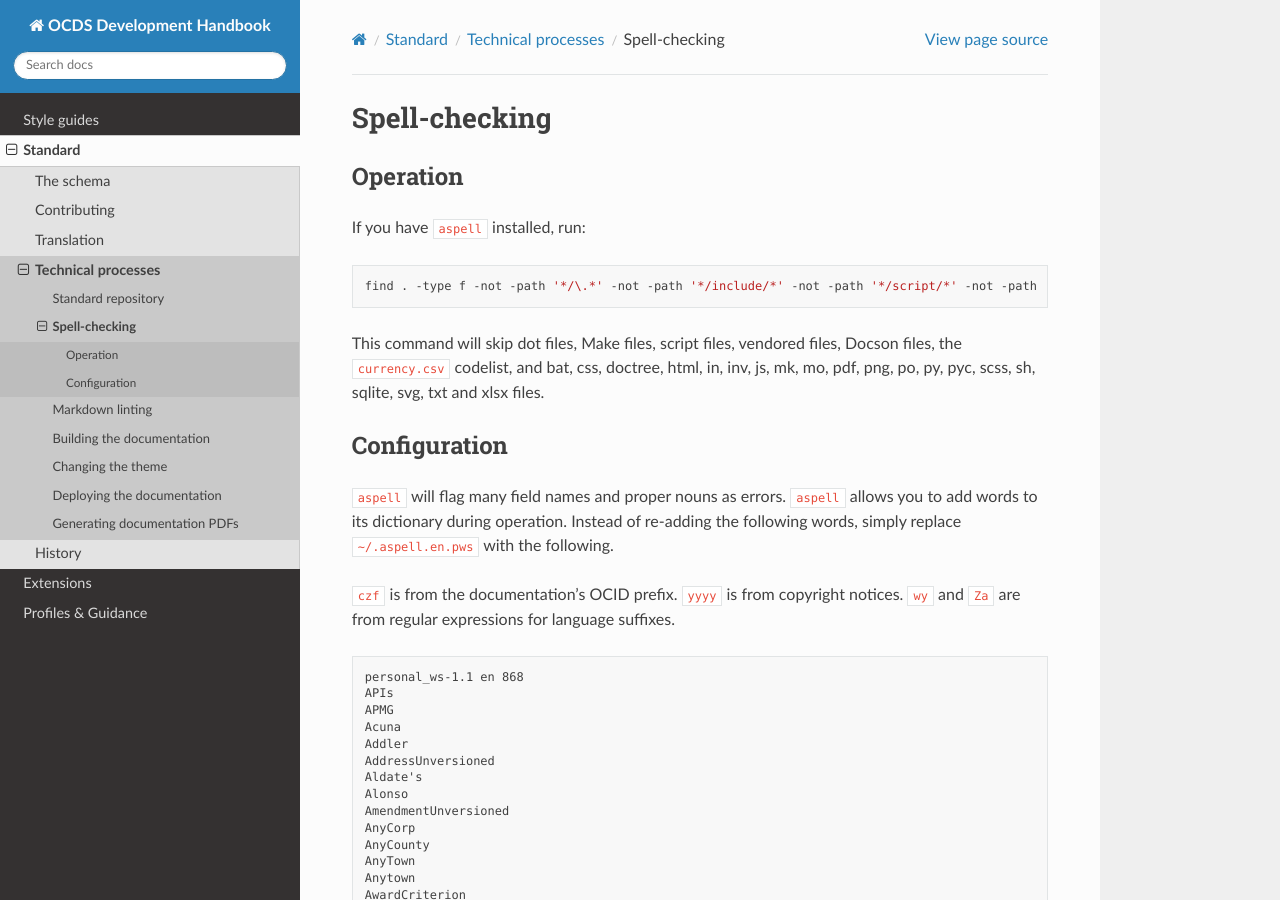
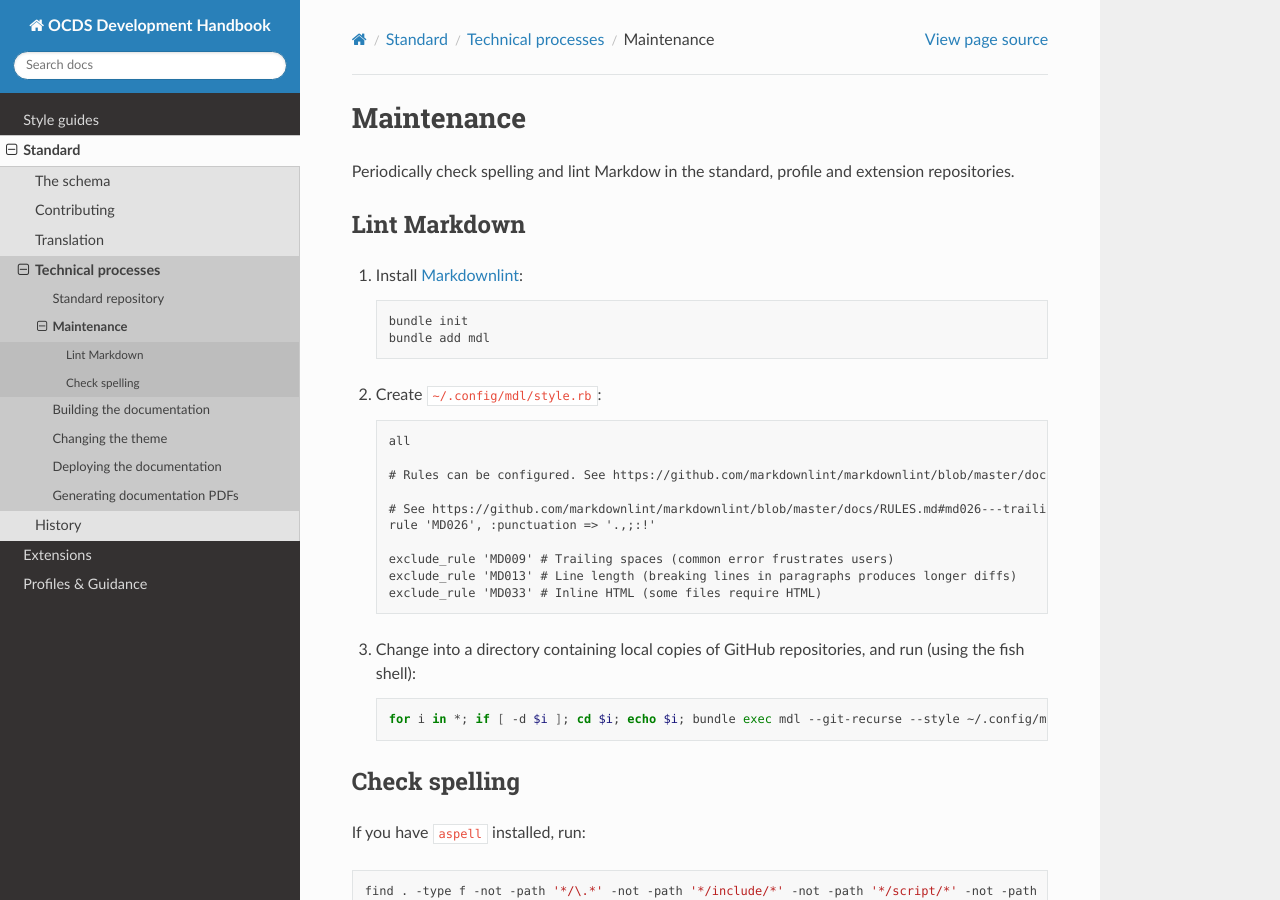
Before and after one commit to open-contracting/standard-development-handbook, a Sphinx documentation site: the page built from docs/standard/technical/maintain.rst, in a window 1280 px wide and 900 px high. Built offline with Sphinx 7.4.7 and the Read the Docs theme 2.0.0, drawn with Linux system fonts in a browser that asks for light colours.

Commit message:
Merge spellcheck and lint into new maintain page

```diff
--- a/docs/standard/technical/index.rst
+++ b/docs/standard/technical/index.rst
@@ -8,8 +8,7 @@ The `standard-maintenance-scripts <https://github.com/open-contracting/standard-
    :glob:
 
    repository
-   spellcheck
-   lint
+   maintain
    build
    theme
    deployment
--- a/docs/standard/technical/spellcheck.rst
+++ b/docs/standard/technical/maintain.rst
@@ -1,8 +1,41 @@
-Spell-checking
-==============
+Maintenance
+===========
 
-Operation
----------
+Periodically check spelling and lint Markdow in the standard, profile and extension repositories.
+
+Lint Markdown
+-------------
+
+1. Install `Markdownlint <https://github.com/markdownlint/markdownlint>`__:
+
+   .. code-block:: shell
+
+       bundle init
+       bundle add mdl
+
+2. Create ``~/.config/mdl/style.rb``:
+
+   .. code-block:: none
+
+       all
+
+       # Rules can be configured. See https://github.com/markdownlint/markdownlint/blob/master/docs/RULES.md
+
+       # See https://github.com/markdownlint/markdownlint/blob/master/docs/RULES.md#md026---trailing-punctuation-in-header
+       rule 'MD026', :punctuation => '.,;:!'
+
+       exclude_rule 'MD009' # Trailing spaces (common error frustrates users)
+       exclude_rule 'MD013' # Line length (breaking lines in paragraphs produces longer diffs)
+       exclude_rule 'MD033' # Inline HTML (some files require HTML)
+
+3. Change into a directory containing local copies of GitHub repositories, and run (using the fish shell):
+
+   .. code-block:: fish
+
+       for i in *; if [ -d $i ]; cd $i; echo $i; bundle exec mdl --git-recurse --style ~/.config/mdl/style.rb .; cd ..; end; end
+
+Check spelling
+--------------
 
 If you have ``aspell`` installed, run:
 
@@ -13,7 +46,7 @@ If you have ``aspell`` installed, run:
 This command will skip dot files, Make files, script files, vendored files, Docson files, the ``currency.csv`` codelist, and bat, css, doctree, html, in, inv, js, mk, mo, pdf, png, po, py, pyc, scss, sh, sqlite, svg, txt and xlsx files.
 
 Configuration
--------------
+~~~~~~~~~~~~~
 
 ``aspell`` will flag many field names and proper nouns as errors. ``aspell`` allows you to add words to its dictionary during operation. Instead of re-adding the following words, simply replace ``~/.aspell.en.pws`` with the following.
 
```
Also changed, not shown: docs/standard/technical/lint.rst (deleted, +0 -32 lines).
